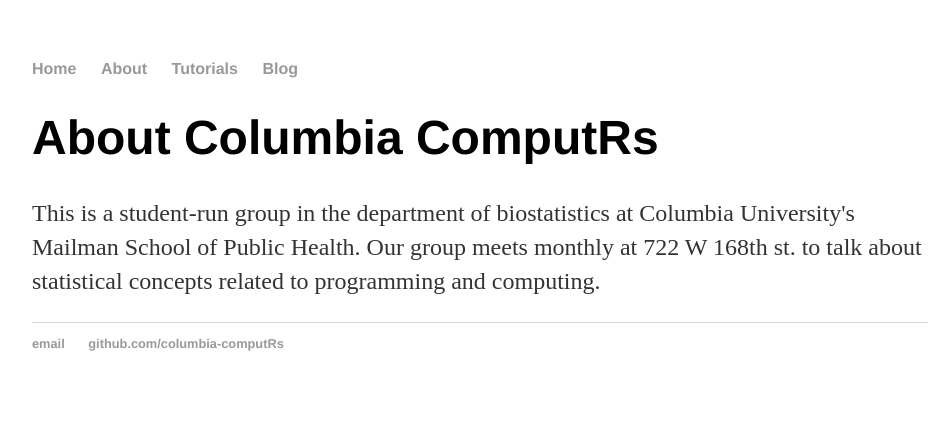
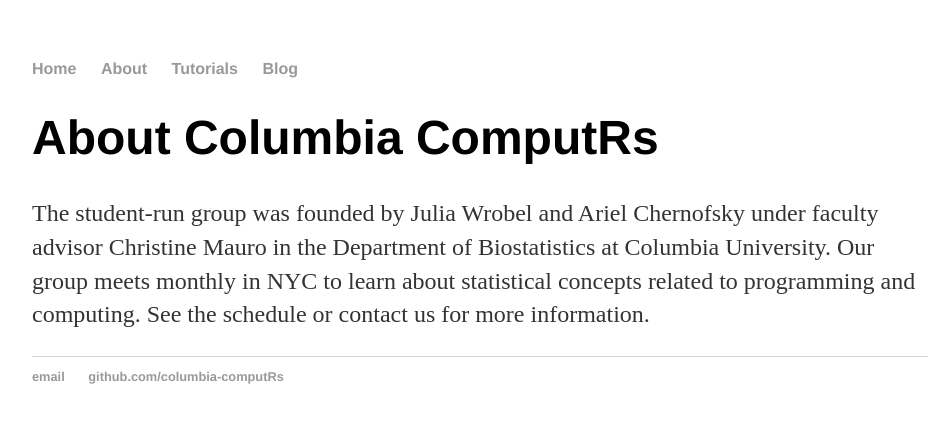
Before and after one commit to columbia-computing-club/columbia-computing-club.github.io, a Jekyll site: the page built from about/index.html, in a window 1280 px wide. Shown: the top 423 px of the page, without its empty margins (160-1110 px from the left). Built offline with Jekyll 4.4.1, drawn with Linux system fonts in a browser that asks for light colours.

Commit message:
Update index.html

```diff
--- a/about/index.html
+++ b/about/index.html
@@ -4,6 +4,9 @@
 ---
 <div class="blurb">
 	<h1>About Columbia ComputRs</h1>
-	<p>This is a student-run group in the department of biostatistics at Columbia University's Mailman School of Public Health.
-  Our group meets monthly at 722 W 168th st. to talk about statistical concepts related to programming and computing.</p>
+	<p>The student-run group was founded by Julia Wrobel and Ariel Chernofsky under faculty advisor Christine Mauro
+		in the Department of Biostatistics at Columbia University.
+
+  Our group meets monthly in NYC to learn about statistical concepts related to programming and computing. See the schedule or
+		contact us for more information.</p>
 </div><!-- /.blurb -->
```
